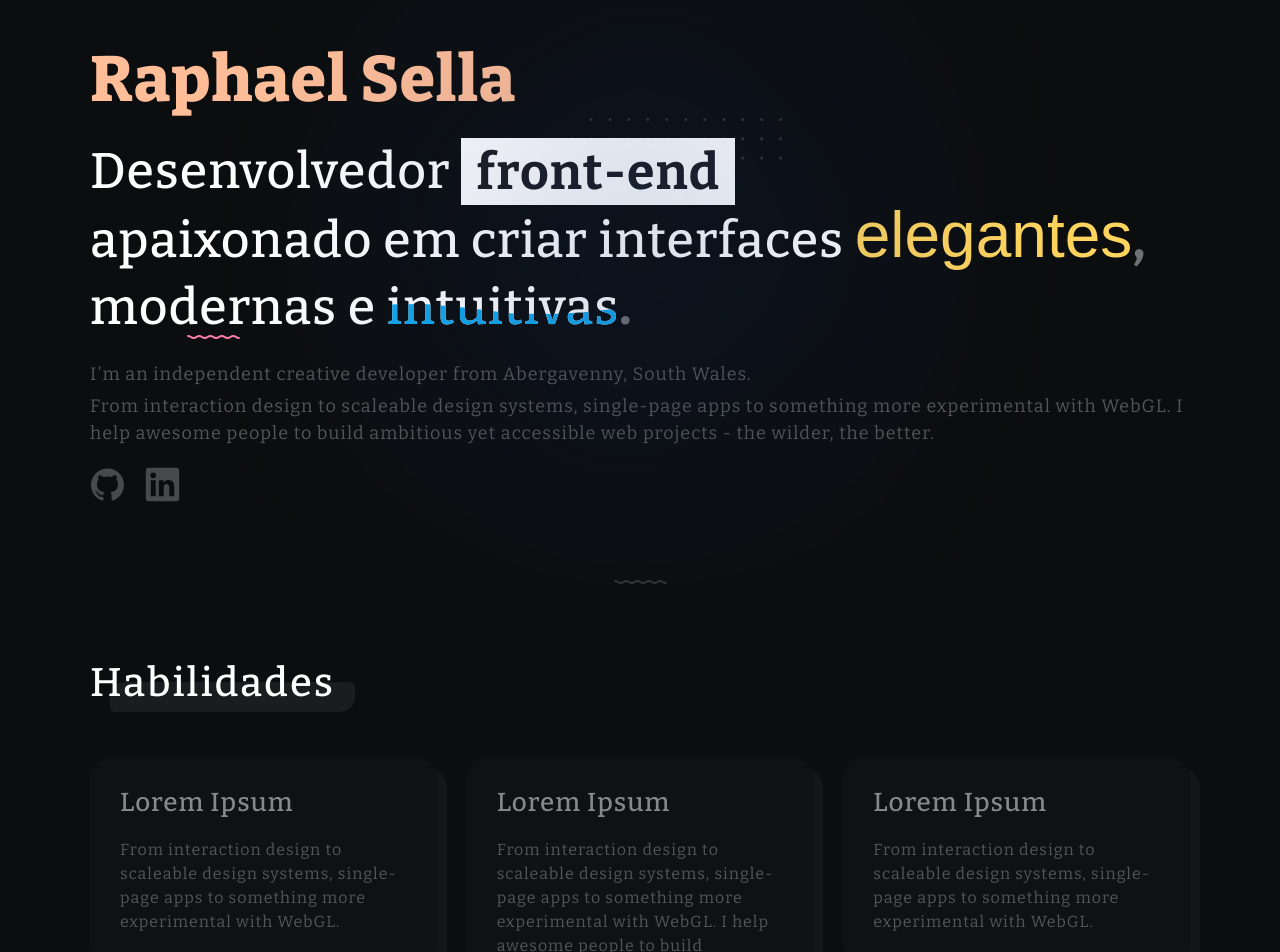
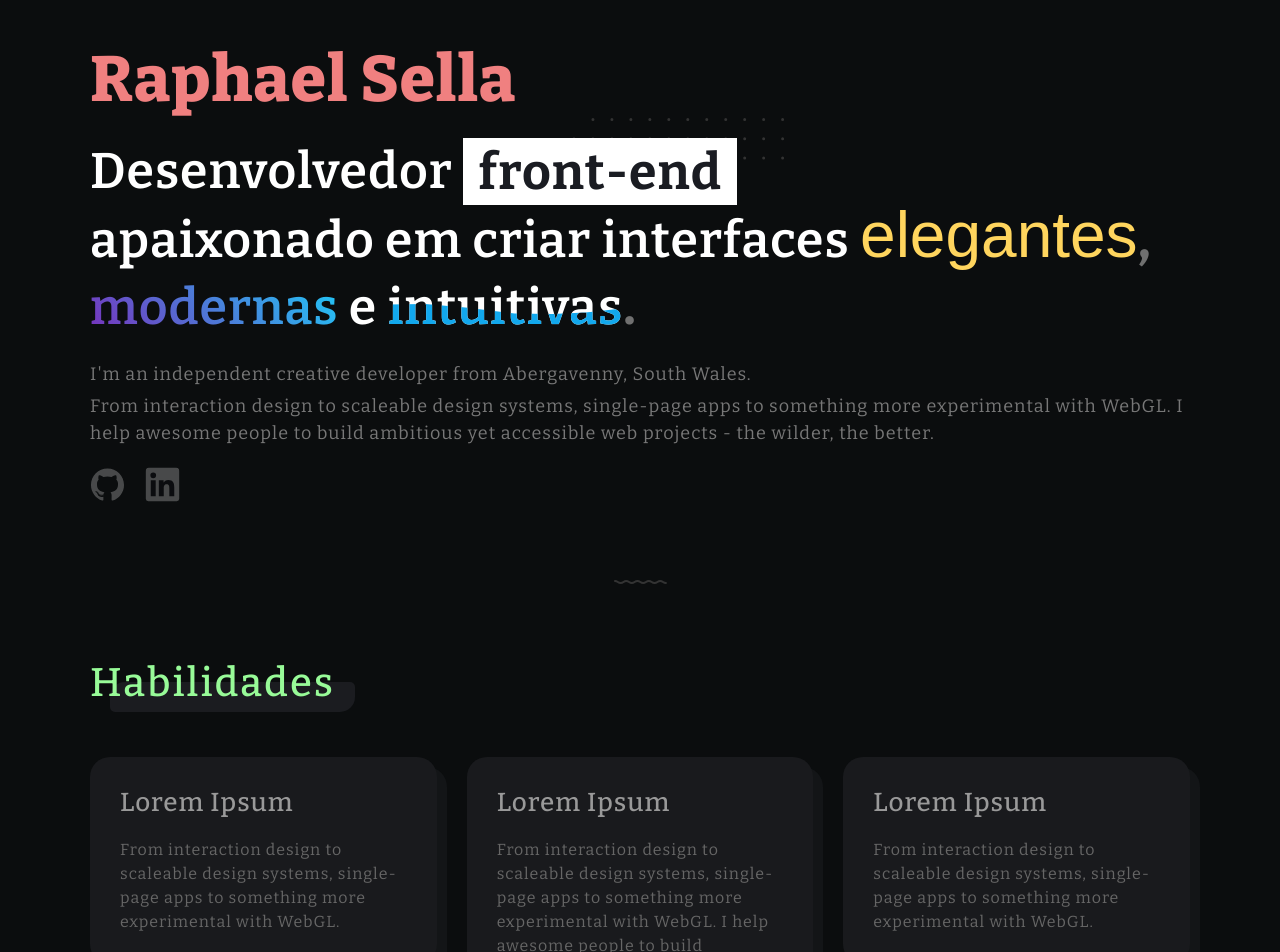
Before and after one commit to raphafritz/portfolio, a Next.js app: page / in a window 1280 px wide. Shown: the part 160-1112 px from the top of the page. Built offline with nearby package versions, Linux system fonts and the light colour scheme; a web font is replaced by a local one.

Commit message:
update :: ajustes

```diff
--- a/containers/AboutMe.tsx
+++ b/containers/AboutMe.tsx
@@ -39,11 +39,7 @@ export default function AboutMe() {
         </span>
         <span className={styles.colon}>,</span>
         <br />
-        <div className={styles.modern}>
-          <span>modernas</span>
-          <Wave color="#ff7fa7" />
-        </div>{" "}
-        e{" "}
+        <span className={styles.modern}>modernas</span> e{" "}
         <div className={styles.intuitive}>
           <span>intuitivas</span>
           <span>intuitivas</span>
--- a/styles/about-me.module.scss
+++ b/styles/about-me.module.scss
@@ -9,14 +9,14 @@
     font-size: clamp(3rem, 5vw, 5rem);
     line-height: 1.25;
     letter-spacing: 1px;
-    font-weight: 500;
+    font-weight: 600;
     position: relative;
     color: #fff;
     @include animation(cover 0 cover 50%);
 
     .name {
       display: block;
-      color: #ffbe98;
+      color: lightcoral;
       margin-bottom: 2rem;
       font-size: clamp(4.4rem, 5vw, 6.4rem);
       font-weight: 800;
@@ -61,6 +61,14 @@
     .modern {
       position: relative;
       display: inline-flex;
+      background-color: #792fba;
+      background-image: linear-gradient(45deg, #792fba, #1dcdf9);
+      background-size: 100%;
+      background-clip: text;
+      -webkit-background-clip: text;
+      -moz-background-clip: text;
+      -webkit-text-fill-color: transparent;
+      -moz-text-fill-color: transparent;
 
       svg {
         position: absolute;
@@ -120,7 +128,7 @@
   h2 {
     font-size: clamp(1.6rem, 3vw, 1.8rem);
     line-height: 1.5;
-    color: #555;
+    color: #777;
     font-weight: 400;
     margin-top: 2rem;
     letter-spacing: 1px;
--- a/styles/globals.scss
+++ b/styles/globals.scss
@@ -144,18 +144,18 @@ a {
 
 #blob {
   background: #fff;
-  height: 200px;
+  height: 150px;
   aspect-ratio: 1;
   position: absolute;
   left: 50%;
   top: 50%;
   translate: -50% -50%;
   border-radius: 50%;
-  background: linear-gradient(to right, rgb(16, 40, 104), #133a8e);
+  background: radial-gradient(#d8a336, #ffd55e);
   animation: rotate 20s infinite;
-  filter: blur(150px);
+  filter: blur(200px);
   pointer-events: none;
-  z-index: 10;
+  display: none;
 }
 
 @keyframes rotate {
--- a/styles/header.module.scss
+++ b/styles/header.module.scss
@@ -31,7 +31,7 @@
       list-style: none;
 
       li {
-        color: #555;
+        color: #777;
         font-size: 1.4rem;
         letter-spacing: 1px;
         font-weight: 700;
--- a/styles/menu.module.scss
+++ b/styles/menu.module.scss
@@ -94,7 +94,7 @@
     position: fixed;
     right: 0;
     top: 0;
-    background: #0b0d0e;
+    background: #121212;
     width: 480px;
     max-width: 80svw;
     z-index: 300;
--- a/styles/page.module.scss
+++ b/styles/page.module.scss
@@ -23,7 +23,7 @@
     letter-spacing: 2px;
     font-weight: 500;
     margin-bottom: 5rem;
-    color: #fff;
+    color: palegreen;
     display: inline-flex;
     @include animation(fromBottom, cover 0% cover 30%, view());
 
@@ -98,7 +98,7 @@
   }
 
   .skill {
-    background: #101113;
+    background: #191a1d;
     border-radius: 2rem;
     display: flex;
     flex-direction: column;
@@ -133,13 +133,13 @@
       letter-spacing: 1px;
       font-weight: 500;
       position: relative;
-      color: #ffffff80;
+      color: #999;
     }
 
     .description {
       font-size: clamp(1.4rem, 3vw, 1.6rem);
       line-height: 1.5;
-      color: #555;
+      color: #666;
       font-weight: 400;
       margin-top: 2rem;
       letter-spacing: 1px;
--- a/styles/posts.module.scss
+++ b/styles/posts.module.scss
@@ -29,7 +29,7 @@
       top: 0;
       height: calc(100% - 105px);
       z-index: 1;
-      background: linear-gradient(to bottom, rgba(16, 17, 19, 0.25), #0b0d0e);
+      background: linear-gradient(to bottom, rgba(16, 17, 19, 0.25), #121212);
       border-radius: 20px;
     }
 
--- a/styles/project-details.module.scss
+++ b/styles/project-details.module.scss
@@ -42,7 +42,7 @@
     right: 0;
     top: 0;
     border-radius: 20px;
-    background: #0b0d0e;
+    background: #121212;
     width: 800px;
     max-width: calc(100vw - 5rem);
     z-index: 300;
--- a/styles/projects.module.scss
+++ b/styles/projects.module.scss
@@ -20,7 +20,7 @@
     display: flex;
     justify-content: center;
     flex-direction: column;
-    background: #101113;
+    background: #191a1d;
     border-radius: 15px;
 
     @media screen and (min-width: 768px) {
```
